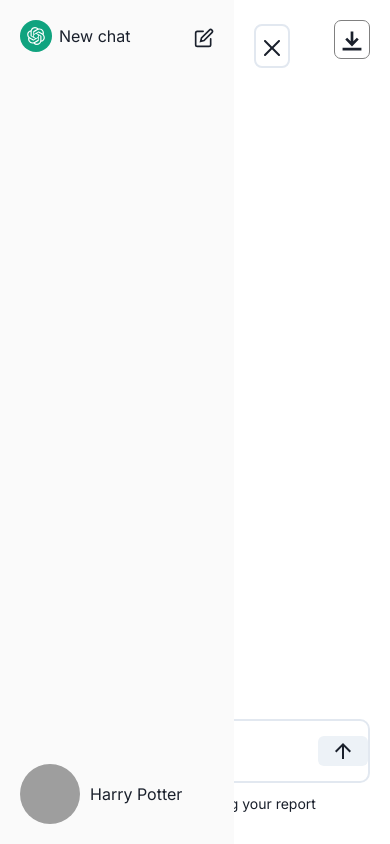
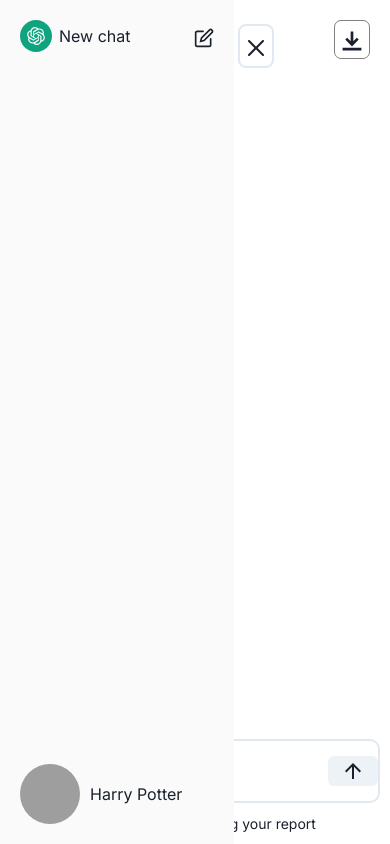
Before and after one commit to MayorFalomo/lien-bot, a Next.js app: page / in a window 390 px wide. Both pictures are taken after a click on the element 28 px from the left and 39 px from the top of the page. Built offline with nearby package versions, Linux system fonts and the light colour scheme; grey boxes are pictures that could not be loaded.

Commit message:
added responsivness and framer motion

```diff
--- a/app/components/answerArea/Answerarea.jsx
+++ b/app/components/answerArea/Answerarea.jsx
@@ -54,6 +54,7 @@ const AnswerArea = (props) => {
         flexDirection="column"
         alignItems="center"
         gap="10px"
+        padding="0"
         // border="2px blue solid"
       >
         <InputBox />
--- a/app/components/inputBox/InputBox.jsx
+++ b/app/components/inputBox/InputBox.jsx
@@ -17,7 +17,7 @@ const InputBox = () => {
 
   function PasswordInput() {}
   return (
-    <div className="flex justify-center max-w-[700px] w-[60%] max-md:w-[100%] ">
+    <div className="flex justify-center max-w-[700px] w-[60%] max-md:w-[95%] ">
       <form className="w-[100%] max-h-[100px] flex items-center rounded-[10px] border-2 border-grey-400">
         <Textarea
           minH="unset"
--- a/app/components/navbar/MobileNav.jsx
+++ b/app/components/navbar/MobileNav.jsx
@@ -9,7 +9,7 @@ import {
   Text,
 } from "@chakra-ui/react";
 import React, { useState } from "react";
-import { ChevronLeftIcon, ChevronRightIcon, EditIcon } from "@chakra-ui/icons";
+import { EditIcon } from "@chakra-ui/icons";
 import Tippy from "@tippyjs/react";
 import "tippy.js/dist/tippy.css";
 import { AnimatePresence, motion } from "framer-motion";
@@ -17,7 +17,6 @@ import "./Navbar.css";
 import { CloseIcon } from "@chakra-ui/icons";
 
 const MobileNav = (props) => {
-  console.log(props.mobileNav, "size");
   return (
     <AnimatePresence key={props.mobileNav ? "exit" : "stay"} mode="wait">
       <motion.div
@@ -48,18 +47,11 @@ const MobileNav = (props) => {
         }}
         className={props.mobileNav ? "activeNav" : "inActiveNav"}
       >
-        <Container
-          position="relative"
-          // border="2px red solid"
-          height="100vh"
-          bg="#FAFAFA"
-          // bg="#F9F9F9"
-          p="0"
-        >
+        <Container position="relative" height="100vh" bg="#FAFAFA" p="0">
           {props.mobileNav && (
             <span
               onClick={() => props.setMobileNav(false)}
-              className="fixed right-[100px] top-6 z-50 border-2 border-grey-600 p-2 rounded-[8px] cursor-pointer"
+              className="absolute right-[-40px] top-6 z-50 border-2 border-grey-600 p-2 rounded-[8px] cursor-pointer"
             >
               {<CloseIcon />}{" "}
             </span>
--- a/app/components/navbar/Navbar.jsx
+++ b/app/components/navbar/Navbar.jsx
@@ -20,15 +20,12 @@ const Navbar = (props) => {
     <div>
       <Container
         position="relative"
-        // border="2px red solid"
         height="100vh"
         bg="#FAFAFA"
-        // bg="#F9F9F9"
         p="0"
         className="max-[650px]:hidden"
       >
         <Flex
-          // border="2px red solid"
           position="absolute"
           left="0"
           top="0"
--- a/app/page.js
+++ b/app/page.js
@@ -4,25 +4,22 @@ import Navbar from "./components/navbar/Navbar";
 import AnswerArea from "./components/answerArea/Answerarea";
 import "./globals.css";
 import { useEffect, useState } from "react";
-import { motion } from "framer-motion";
 import MobileNav from "./components/navbar/MobileNav";
 export default function Home() {
   const [navbarState, setNavbarState] = useState(false);
   const [mobileNav, setMobileNav] = useState(false);
   const [size, setSize] = useState(false);
-  // useEffect(() => {
-  //   if (typeof window !== "undefined") {
-  //     // window.addEventListener("resize", () => {
-  //     if (window.innerWidth <= 650) {
-  //       setNavbarState(true);
-  //       setSize(true);
-  //     } else {
-  //       setNavbarState(false);
-  //     }
-  //     // });
-  //   }
-  // }, [navbarState]);
-  console.log(mobileNav, "innerwidth");
+
+  useEffect(() => {
+    if (typeof window !== "undefined") {
+      window.addEventListener("resize", () => {
+        if (window.innerWidth > 650) {
+          setMobileNav(false);
+        }
+      });
+    }
+  }, [mobileNav]);
+
   return (
     <main className={navbarState ? "activeBar" : "homeHeader"}>
       <Navbar
```
